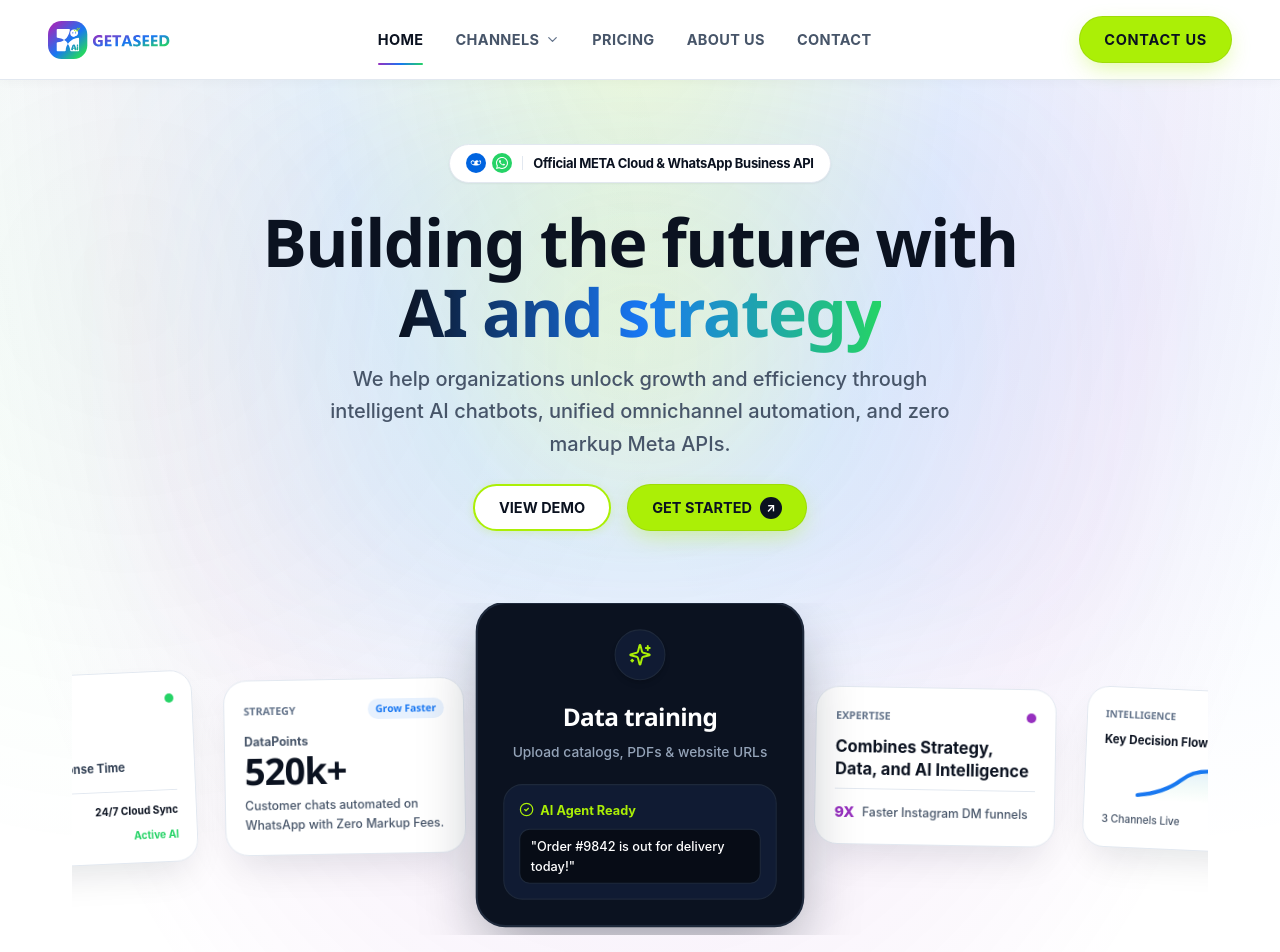
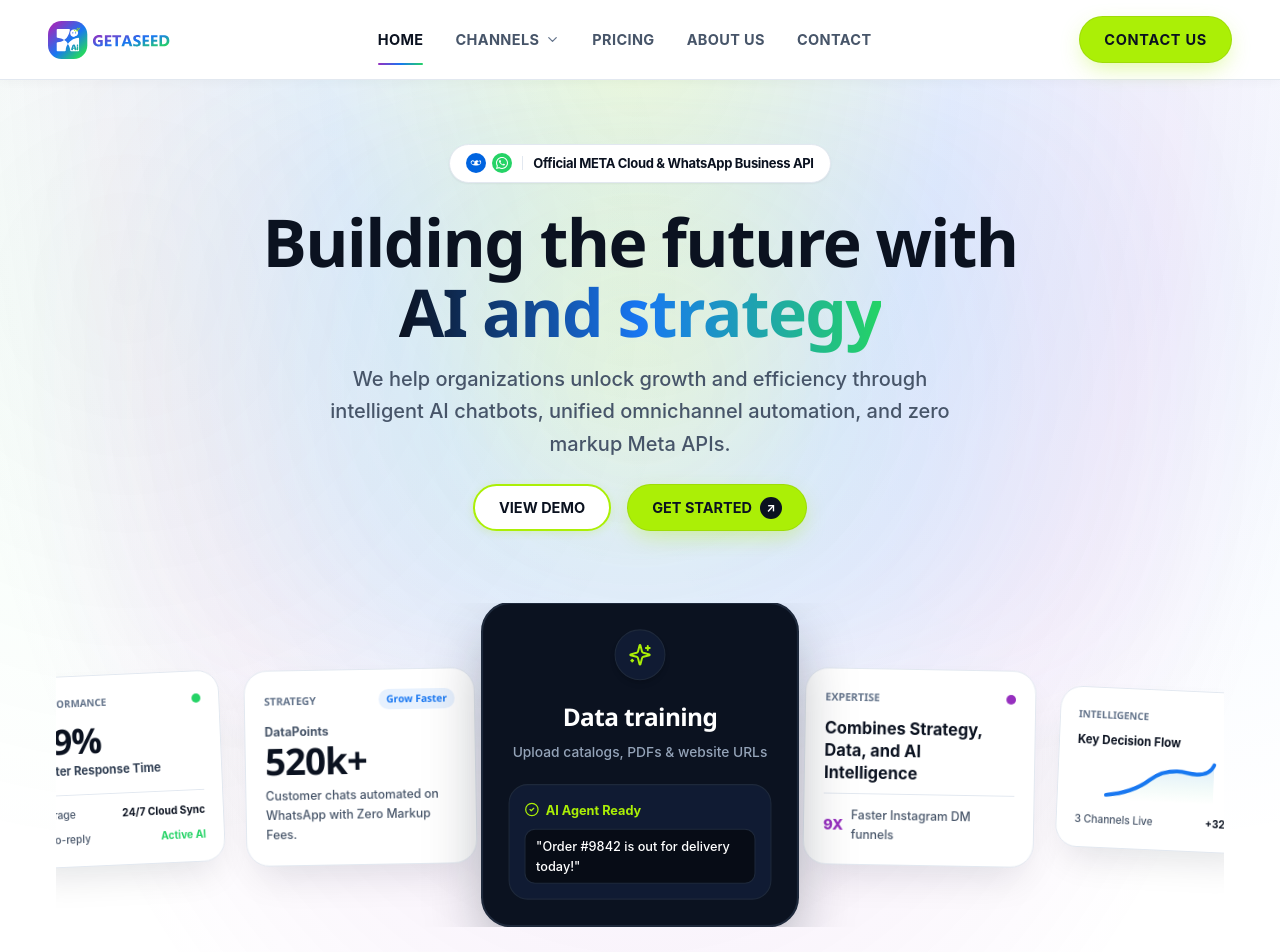
Before and after one commit to sanjanacodesofticcom-star/Seedwebsite, a Next.js app: page / in a window 1280 px wide. Shown: the top 952 px of the page. Built offline with nearby package versions, Linux system fonts and the light colour scheme.

Commit message:
Remove horizontal scrollbar line from hero card fan and expand website section container width to 1440px

```diff
--- a/src/app/globals.css
+++ b/src/app/globals.css
@@ -36,9 +36,9 @@
   --font-body: 'Inter', -apple-system, BlinkMacSystemFont, sans-serif;
   --font-mono: 'Segoe UI', 'Inter', sans-serif;
 
-  /* Layout Constants */
+  /* Layout Constants - 1440px Width */
   --header-height: 80px;
-  --container-max: 1320px;
+  --container-max: 1440px;
 
   /* Radius System */
   --radius-card: 24px;
@@ -78,10 +78,10 @@ body {
   overflow-x: hidden;
 }
 
-/* Container Standard */
+/* Container Standard - 1440px Maximum Width */
 .container-xl {
   width: 100%;
-  max-width: var(--container-max);
+  max-width: 1440px;
   margin-left: auto;
   margin-right: auto;
   padding-left: 24px;
@@ -322,6 +322,17 @@ h1, h2, h3, h4, h5, h6 {
   box-shadow: 0 0 0 3px rgba(171, 239, 6, 0.3);
 }
 
+/* Scrollbar suppression */
+.no-scrollbar::-webkit-scrollbar {
+  display: none !important;
+  width: 0 !important;
+  height: 0 !important;
+}
+.no-scrollbar {
+  -ms-overflow-style: none !important;
+  scrollbar-width: none !important;
+}
+
 /* Reduced Motion Override */
 @media (prefers-reduced-motion: reduce) {
   *, *::before, *::after {
--- a/src/components/HeroReferenceSection.jsx
+++ b/src/components/HeroReferenceSection.jsx
@@ -16,10 +16,10 @@ import { WhatsAppBrandIcon, InstagramBrandIcon, FacebookBrandIcon, MetaBrandIcon
 
 export default function HeroReferenceSection() {
   return (
-    <section className="brand-hero-bg pt-12 sm:pt-16 pb-20 sm:pb-28 text-[#0B1220] relative">
+    <section className="brand-hero-bg pt-12 sm:pt-16 pb-20 sm:pb-28 text-[#0B1220] relative overflow-hidden">
       {/* Subtle Brand Radial Glow */}
       <div
-        className="absolute top-0 left-1/2 -translate-x-1/2 w-[1000px] h-[550px] pointer-events-none opacity-60 blur-3xl"
+        className="absolute top-0 left-1/2 -translate-x-1/2 w-[1100px] h-[600px] pointer-events-none opacity-60 blur-3xl"
         style={{
           background: 'radial-gradient(circle, rgba(171,239,6,0.18) 0%, rgba(24,119,242,0.12) 40%, rgba(150,47,191,0.06) 70%, transparent 100%)'
         }}
@@ -77,13 +77,13 @@ export default function HeroReferenceSection() {
           </a>
         </div>
 
-        {/* 3D Perspective Curved Arc of Cards */}
-        <div className="perspective-container max-w-6xl mx-auto px-2 py-4">
-          <div className="flex items-center justify-center gap-3 sm:gap-4 lg:gap-5 overflow-x-auto pb-4 pt-2 no-scrollbar">
+        {/* 3D Perspective Curved Arc of Cards - Zero Scrollbar, Fully Responsive */}
+        <div className="perspective-container max-w-[1380px] mx-auto px-2 py-4 overflow-hidden">
+          <div className="flex items-center justify-center gap-2.5 sm:gap-3.5 lg:gap-4.5 pb-2 pt-2 overflow-hidden">
 
             {/* Card 1: Left Wing - System Performance (WhatsApp Green Accent) */}
             <div
-              className="card-fan-item w-[210px] sm:w-[230px] lg:w-[240px] shrink-0 bg-white text-[#0B1220] rounded-[24px] p-5 shadow-[0_20px_40px_-12px_rgba(11,18,32,0.12)] border border-[#E2E8F0]"
+              className="card-fan-item w-[190px] sm:w-[210px] lg:w-[230px] shrink-0 bg-white text-[#0B1220] rounded-[24px] p-5 shadow-[0_20px_40px_-12px_rgba(11,18,32,0.12)] border border-[#E2E8F0] hidden sm:block"
               style={{
                 transform: 'rotateY(14deg) rotateZ(-2.5deg) scale(0.92)',
                 transformOrigin: 'right center'
@@ -113,7 +113,7 @@ export default function HeroReferenceSection() {
 
             {/* Card 2: Left Mid - Strategic Metrics (Facebook Blue Accent) */}
             <div
-              className="card-fan-item w-[220px] sm:w-[240px] lg:w-[250px] shrink-0 bg-white text-[#0B1220] rounded-[24px] p-5 shadow-[0_20px_40px_-12px_rgba(11,18,32,0.12)] border border-[#E2E8F0]"
+              className="card-fan-item w-[200px] sm:w-[220px] lg:w-[240px] shrink-0 bg-white text-[#0B1220] rounded-[24px] p-5 shadow-[0_20px_40px_-12px_rgba(11,18,32,0.12)] border border-[#E2E8F0]"
               style={{
                 transform: 'rotateY(7deg) rotateZ(-1deg) scale(0.97)',
                 transformOrigin: 'right center'
@@ -138,7 +138,7 @@ export default function HeroReferenceSection() {
 
             {/* Card 3: CENTER HERO CARD - Deep Ink with Electric Lime Orb Centerpiece */}
             <div
-              className="card-fan-item w-[250px] sm:w-[280px] lg:w-[310px] shrink-0 bg-[#0B1220] text-white rounded-[28px] p-6 shadow-[0_25px_60px_-10px_rgba(11,18,32,0.4)] border-2 border-[#1E293B] relative z-20"
+              className="card-fan-item w-[240px] sm:w-[270px] lg:w-[300px] shrink-0 bg-[#0B1220] text-white rounded-[28px] p-6 shadow-[0_25px_60px_-10px_rgba(11,18,32,0.4)] border-2 border-[#1E293B] relative z-20"
               style={{
                 transform: 'scale(1.06)',
               }}
@@ -165,7 +165,7 @@ export default function HeroReferenceSection() {
 
             {/* Card 4: Right Mid - AI Expertise & Strategy (Instagram Purple Accent) */}
             <div
-              className="card-fan-item w-[220px] sm:w-[240px] lg:w-[250px] shrink-0 bg-white text-[#0B1220] rounded-[24px] p-5 shadow-[0_20px_40px_-12px_rgba(11,18,32,0.12)] border border-[#E2E8F0]"
+              className="card-fan-item w-[200px] sm:w-[220px] lg:w-[240px] shrink-0 bg-white text-[#0B1220] rounded-[24px] p-5 shadow-[0_20px_40px_-12px_rgba(11,18,32,0.12)] border border-[#E2E8F0]"
               style={{
                 transform: 'rotateY(-7deg) rotateZ(1deg) scale(0.97)',
                 transformOrigin: 'left center'
@@ -186,7 +186,7 @@ export default function HeroReferenceSection() {
 
             {/* Card 5: Right Wing - Growth Trend Chart */}
             <div
-              className="card-fan-item w-[210px] sm:w-[230px] lg:w-[240px] shrink-0 bg-white text-[#0B1220] rounded-[24px] p-5 shadow-[0_20px_40px_-12px_rgba(11,18,32,0.12)] border border-[#E2E8F0]"
+              className="card-fan-item w-[190px] sm:w-[210px] lg:w-[230px] shrink-0 bg-white text-[#0B1220] rounded-[24px] p-5 shadow-[0_20px_40px_-12px_rgba(11,18,32,0.12)] border border-[#E2E8F0] hidden sm:block"
               style={{
                 transform: 'rotateY(-14deg) rotateZ(2.5deg) scale(0.92)',
                 transformOrigin: 'left center'
```
